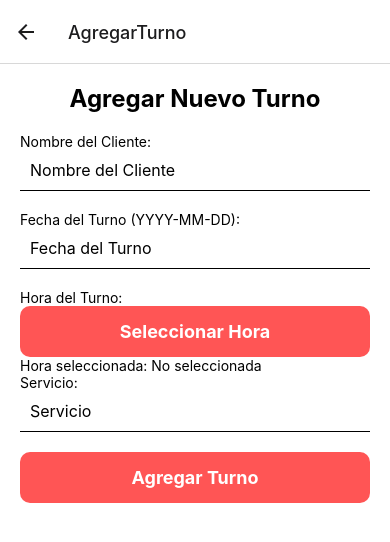
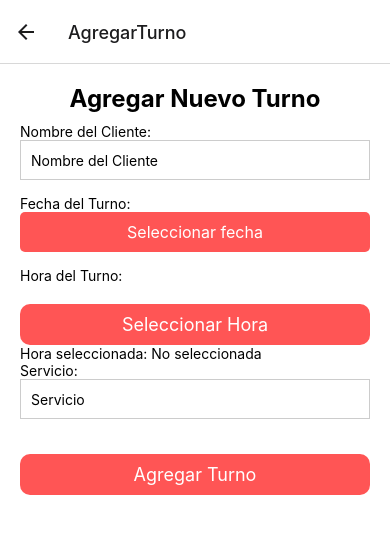
Before and after one commit to OriPalm/Estrella-Movil, a React Native app: screen /AgregarTurno in a window 390 px wide. Shown: the top 542 px of the page. Built offline with nearby package versions, Linux system fonts and the light colour scheme.

Commit message:
Problemas surgidos,arreglados (calendario, editar turnos, agregar turnos dias anteriores)

```diff
--- a/package.json
+++ b/package.json
@@ -21,6 +21,7 @@
     "expo-font": "~12.0.10",
     "expo-status-bar": "~1.12.1",
     "firebase": "^10.14.1",
+    "luxon": "^3.5.0",
     "react": "^18.2.0",
     "react-native": "^0.74.5",
     "react-native-calendars": "^1.1307.0",
--- a/screens/agregarTurnos.js
+++ b/screens/agregarTurnos.js
@@ -1,9 +1,11 @@
-import React, { useState } from 'react';
-import { View, Text, TextInput, Alert, StyleSheet, TouchableOpacity } from 'react-native';
-import DateTimePicker from '@react-native-community/datetimepicker';
+import React, { useState, useEffect } from 'react';
+import { View, Text, TextInput, Alert, StyleSheet, TouchableOpacity, Modal } from 'react-native';
 import { useNavigation, useRoute } from '@react-navigation/native';
 import { firestore } from '../firebaseconfig';
 import { collection, addDoc, query, where, getDocs } from 'firebase/firestore';
+import { Calendar } from 'react-native-calendars';
+import DateTimePicker from '@react-native-community/datetimepicker';
+import { DateTime } from 'luxon';
 
 export default function AgregarTurnos() {
   const route = useRoute();
@@ -14,6 +16,21 @@ export default function AgregarTurnos() {
   const [horaTurno, setHoraTurno] = useState(null);
   const [servicio, setServicio] = useState('');
   const [showTimePicker, setShowTimePicker] = useState(false);
+  const [calendarVisible, setCalendarVisible] = useState(false);
+  const [invalidDate, setInvalidDate] = useState(false);
+
+  useEffect(() => {
+    if (fechaTurno) {
+      const today = DateTime.local().startOf('day');
+      const selectedDate = DateTime.fromISO(fechaTurno).startOf('day');
+
+      if (selectedDate < today) {
+        setInvalidDate(true);
+      } else {
+        setInvalidDate(false);
+      }
+    }
+  }, [fechaTurno]);
 
   const handleNombreClienteChange = (text) => {
     const formattedText = text.replace(/[^a-zA-Z\s]/g, '');
@@ -25,9 +42,31 @@ export default function AgregarTurnos() {
     setServicio(formattedText);
   };
 
+  // Función que verifica si el horario de atención es válido (09:00-12:00 o 15:00-21:00)
+  const verificarHorarioAtencion = (hora) => {
+    const horaFormateada = DateTime.fromJSDate(hora).toFormat('HH:mm');
+
+    // Horarios de atención
+    const horaInicioMañana = DateTime.fromFormat('09:00', 'HH:mm');
+    const horaFinMañana = DateTime.fromFormat('12:00', 'HH:mm');
+    const horaInicioTarde = DateTime.fromFormat('15:00', 'HH:mm');
+    const horaFinTarde = DateTime.fromFormat('21:00', 'HH:mm');
+
+    const horaSeleccionada = DateTime.fromFormat(horaFormateada, 'HH:mm');
+
+    if (
+      (horaSeleccionada >= horaInicioMañana && horaSeleccionada <= horaFinMañana) ||
+      (horaSeleccionada >= horaInicioTarde && horaSeleccionada <= horaFinTarde)
+    ) {
+      return true;
+    } else {
+      return false;
+    }
+  };
+
   const verificarTurnoExistente = async () => {
     try {
-      const horaFormateada = horaTurno.toLocaleTimeString([], { hour: '2-digit', minute: '2-digit' });
+      const horaFormateada = DateTime.fromJSDate(horaTurno).toFormat('HH:mm');
       const q = query(
         collection(firestore, 'turnos'),
         where('fechaTurno', '==', fechaTurno),
@@ -43,8 +82,8 @@ export default function AgregarTurnos() {
 
   const agregarTurno = async () => {
 
-    if (!horaTurno) {
-      Alert.alert('Error', 'Por favor, selecciona una hora antes de agregar el turno.');
+    if (!horaTurno || !verificarHorarioAtencion(horaTurno)) {
+      Alert.alert('Error', 'La hora seleccionada está fuera del horario de atención (09:00-12:00 o 15:00-21:00).');
       return;
     }
 
@@ -53,17 +92,20 @@ export default function AgregarTurnos() {
       return;
     }
 
+
     const turnoExistente = await verificarTurnoExistente();
     if (turnoExistente) {
       Alert.alert('Error', 'Ya hay un turno programado para esta fecha y hora. Por favor selecciona otra.');
       return;
     }
 
+
     try {
+      const horaFormateada = DateTime.fromJSDate(horaTurno).toFormat('HH:mm');
       await addDoc(collection(firestore, 'turnos'), {
         nombreCliente,
         fechaTurno,
-        horaTurno: horaTurno.toLocaleTimeString([], { hour: '2-digit', minute: '2-digit' }),
+        horaTurno: horaFormateada,
         servicio,
       });
       Alert.alert('Éxito', 'Turno agregado exitosamente');
@@ -76,40 +118,34 @@ export default function AgregarTurnos() {
 
   const onChangeTime = (event, selectedTime) => {
     const currentTime = selectedTime || horaTurno;
-    const hours = currentTime.getHours();
-    const minutes = currentTime.getMinutes();
+    setHoraTurno(currentTime);
+    setShowTimePicker(false);
+  };
 
-    const isValidTime =
-      (hours >= 9 && hours < 12) ||
-      (hours >= 15 && hours < 21) ||
-      (hours === 12 && minutes === 0) || // Permite exactamente las 12:00
-      (hours === 21 && minutes === 0);   // Permite exactamente las 21:00
+  const onDayPress = (day) => {
+    const selectedDate = DateTime.fromISO(day.dateString);
+    const today = DateTime.local();
 
-    if (!isValidTime) {
-      setShowTimePicker(false);
-
-      Alert.alert(
-        "Hora no válida",
-        "Por favor, selecciona una hora dentro del horario de atención (09:00-12:00 o 15:00-21:00).",
-        [
-          {
-            text: "OK",
-            onPress: () => setShowTimePicker(true),
-          }
-        ]
-      );
-
+    if (selectedDate.weekday === 7) {
+      Alert.alert('Fecha inválida', 'No puedes seleccionar un domingo.');
       return;
     }
 
-    setShowTimePicker(false);
-    setHoraTurno(currentTime);
+    if (selectedDate < today) {
+      Alert.alert('Fecha inválida', 'No puedes seleccionar una fecha pasada.');
+      return;
+    }
+
+    const formattedDate = selectedDate.toFormat('dd MM yyyy');
+    setFechaTurno(formattedDate);
+    setCalendarVisible(false);
   };
 
   return (
     <View style={styles.container}>
       <Text style={styles.title}>Agregar Nuevo Turno</Text>
 
+      {/* Nombre del Cliente */}
       <Text>Nombre del Cliente:</Text>
       <TextInput
         value={nombreCliente}
@@ -118,18 +154,42 @@ export default function AgregarTurnos() {
         style={styles.input}
       />
 
-      <Text>Fecha del Turno (YYYY-MM-DD):</Text>
-      <TextInput
-        value={fechaTurno}
-        onChangeText={setFechaTurno}
-        placeholder="Fecha del Turno"
-        style={styles.input}
-      />
+      <Text>Fecha del Turno:</Text>
+      <TouchableOpacity onPress={() => setCalendarVisible(true)} style={styles.datePickerButton}>
+        <Text style={styles.dateText}>{fechaTurno ? fechaTurno : 'Seleccionar fecha'}</Text>
+      </TouchableOpacity>
+      {invalidDate && (
+        <Text style={styles.errorText}>La fecha seleccionada no puede ser anterior a la fecha actual.</Text>
+      )}
+
+      <Modal
+        visible={calendarVisible}
+        transparent={true}
+        animationType="slide"
+        onRequestClose={() => setCalendarVisible(false)}
+      >
+        <View style={styles.modalBackground}>
+          <View style={styles.modalContainer}>
+            <Calendar
+              onDayPress={onDayPress}
+              markedDates={{
+                [fechaTurno]: { selected: true, selectedColor: '#ff5555' },
+              }}
+              theme={{
+                selectedDayBackgroundColor: '#ff5555',
+                arrowColor: '#ff5555',
+              }}
+              locale="es"  // Localización en español
+            />
+          </View>
+        </View>
+      </Modal>
 
       <Text>Hora del Turno:</Text>
       <TouchableOpacity style={styles.botonRojo} onPress={() => setShowTimePicker(true)}>
         <Text style={styles.botonTexto}>Seleccionar Hora</Text>
       </TouchableOpacity>
+
       {showTimePicker && (
         <DateTimePicker
           value={horaTurno || new Date()}
@@ -140,7 +200,7 @@ export default function AgregarTurnos() {
         />
       )}
 
-      <Text>Hora seleccionada: {horaTurno ? horaTurno.toLocaleTimeString([], { hour: '2-digit', minute: '2-digit' }) : 'No seleccionada'}</Text>
+      <Text>Hora seleccionada: {horaTurno ? DateTime.fromJSDate(horaTurno).toFormat('HH:mm') : 'No seleccionada'}</Text>
 
       <Text>Servicio:</Text>
       <TextInput
@@ -166,24 +226,55 @@ const styles = StyleSheet.create({
   title: {
     fontSize: 24,
     fontWeight: 'bold',
-    marginBottom: 20,
+    marginBottom: 10,
     textAlign: 'center',
   },
   input: {
-    borderBottomWidth: 1,
-    marginBottom: 20,
+    height: 40,
+    borderColor: '#ccc',
+    borderWidth: 1,
+    marginBottom: 15,
+    paddingLeft: 10,
+  },
+  datePickerButton: {
+    marginBottom: 15,
     padding: 10,
+    backgroundColor: '#ff5555',
+    borderRadius: 5,
+    alignItems: 'center',
+    justifyContent: 'center',
+  },
+  dateText: {
+    color: '#fff',
     fontSize: 16,
+    textAlign: 'center',
   },
   botonRojo: {
     backgroundColor: '#ff5555',
-    paddingVertical: 15,
+    padding: 10,
     borderRadius: 10,
     alignItems: 'center',
+    marginTop: 20,
   },
   botonTexto: {
-    color: 'white',
+    color: '#fff',
     fontSize: 18,
-    fontWeight: 'bold',
+  },
+  errorText: {
+    color: 'red',
+    fontSize: 12,
+    marginTop: 5,
+  },
+  modalBackground: {
+    flex: 1,
+    backgroundColor: 'rgba(0, 0, 0, 0.5)',
+    justifyContent: 'center',
+    alignItems: 'center',
+  },
+  modalContainer: {
+    width: '80%',
+    backgroundColor: 'white',
+    borderRadius: 10,
+    padding: 20,
   },
 });
--- a/screens/editarTurno.js
+++ b/screens/editarTurno.js
@@ -1,20 +1,23 @@
 import React, { useState, useEffect } from 'react';
-import { View, Text, TextInput, Alert, StyleSheet, TouchableOpacity } from 'react-native';
+import { View, Text, TextInput, Alert, StyleSheet, TouchableOpacity, Modal } from 'react-native';
 import { useRoute, useNavigation } from '@react-navigation/native';
 import { firestore } from '../firebaseconfig';
 import { doc, getDoc, updateDoc, query, where, getDocs, collection } from 'firebase/firestore';
 import DateTimePicker from '@react-native-community/datetimepicker';
+import { Calendar } from 'react-native-calendars';  // Importamos Calendar
+import { DateTime } from 'luxon';  // Importamos Luxon
 
 export default function EditarTurno() {
   const route = useRoute();
   const navigation = useNavigation();
   const { turnoId } = route.params;
-
   const [nombreCliente, setNombreCliente] = useState('');
   const [fechaTurno, setFechaTurno] = useState('');
-  const [horaTurno, setHoraTurno] = useState(new Date());
+  const [horaTurno, setHoraTurno] = useState(DateTime.local());
   const [servicio, setServicio] = useState('');
   const [showTimePicker, setShowTimePicker] = useState(false);
+  const [calendarVisible, setCalendarVisible] = useState(false);
+  const [isEditable, setIsEditable] = useState(true);
 
   useEffect(() => {
     const cargarTurno = async () => {
@@ -23,9 +26,17 @@ export default function EditarTurno() {
         const docSnap = await getDoc(docRef);
         if (docSnap.exists()) {
           const data = docSnap.data();
+          const turnoFecha = DateTime.fromISO(data.fechaTurno);
+
+
+          if (turnoFecha < DateTime.local()) {
+            setIsEditable(false);
+            Alert.alert('Turno Pasado', 'Este turno ya ha pasado, solo puedes editar el servicio y el nombre del cliente.');
+          }
+
           setNombreCliente(data.nombreCliente);
           setFechaTurno(data.fechaTurno);
-          setHoraTurno(new Date(`1970-01-01T${data.horaTurno}:00`));
+          setHoraTurno(DateTime.fromISO(`1970-01-01T${data.horaTurno}:00`)); // Usamos Luxon para la hora
           setServicio(data.servicio);
         } else {
           Alert.alert('Error', 'No se encontró el turno.');
@@ -39,9 +50,10 @@ export default function EditarTurno() {
     cargarTurno();
   }, [turnoId]);
 
+
   const verificarTurnoExistente = async () => {
     try {
-      const horaFormateada = horaTurno.toLocaleTimeString([], { hour: '2-digit', minute: '2-digit' });
+      const horaFormateada = horaTurno.toFormat('HH:mm');
       const q = query(
         collection(firestore, 'turnos'),
         where('fechaTurno', '==', fechaTurno),
@@ -55,20 +67,39 @@ export default function EditarTurno() {
     }
   };
 
+
+  const verificarHorarioAtencion = (hora) => {
+    const horaFormat = hora.toFormat('HH:mm');
+    return (
+      (horaFormat >= '09:00' && horaFormat <= '12:00') ||
+      (horaFormat >= '15:00' && horaFormat <= '21:00')
+    );
+  };
+
+  // Actualizar turno
   const actualizarTurno = async () => {
+    if (isEditable && (fechaTurno || horaTurno)) {
       const turnoExistente = await verificarTurnoExistente();
       if (turnoExistente) {
         Alert.alert('Error', 'Ya hay un turno programado para esta fecha y hora. Por favor selecciona otra.');
         return;
       }
 
+      if (!verificarHorarioAtencion(horaTurno)) {
+        Alert.alert('Error', 'La hora seleccionada está fuera del horario de atención (09:00-12:00 o 15:00-21:00).');
+        return;
+      }
+    }
+
     try {
       const docRef = doc(firestore, 'turnos', turnoId);
       await updateDoc(docRef, {
         nombreCliente,
+        servicio,
+        ...(isEditable && {
           fechaTurno,
-        horaTurno: horaTurno.toLocaleTimeString([], { hour: '2-digit', minute: '2-digit' }),
-        servicio,
+          horaTurno: horaTurno.toFormat('HH:mm'),
+        }),
       });
       Alert.alert('Éxito', 'Turno actualizado exitosamente');
       navigation.goBack();
@@ -79,35 +110,33 @@ export default function EditarTurno() {
   };
 
   const onChangeTime = (event, selectedTime) => {
-    const currentTime = selectedTime || horaTurno;
-    const hours = currentTime.getHours();
-    const minutes = currentTime.getMinutes();
-
-    const isValidTime =
-      (hours >= 9 && hours < 12) ||
-      (hours >= 15 && hours < 21) ||
-      (hours === 12 && minutes === 0) || // Permite exactamente las 12:00
-      (hours === 21 && minutes === 0);   // Permite exactamente las 21:00
-
-    if (!isValidTime) {
+    const currentTime = selectedTime || horaTurno.toJSDate();
     setShowTimePicker(false);
 
-      Alert.alert(
-        "Hora no válida",
-        "Por favor, selecciona una hora dentro del horario de atención (09:00-12:00 o 15:00-21:00).",
-        [
-          {
-            text: "OK",
-            onPress: () => setShowTimePicker(true),
-          }
-        ]
-      );
+    const newHora = DateTime.fromJSDate(currentTime);
+    setHoraTurno(newHora);
+  };
 
+
+  const onDayPress = (day) => {
+    const selectedDate = DateTime.fromISO(day.dateString);
+    const today = DateTime.local();
+
+
+    if (selectedDate.weekday === 7) {
+      Alert.alert('Fecha inválida', 'No puedes seleccionar un domingo.');
       return;
     }
 
-    setShowTimePicker(false);
-    setHoraTurno(currentTime);
+    if (selectedDate < today) {
+      Alert.alert('Fecha inválida', 'No puedes seleccionar una fecha pasada.');
+      return;
+    }
+
+
+    const formattedDate = selectedDate.toFormat('dd MM yyyy');
+    setFechaTurno(formattedDate);
+    setCalendarVisible(false);
   };
 
   return (
@@ -122,29 +151,59 @@ export default function EditarTurno() {
         style={styles.input}
       />
 
-      <Text>Fecha del Turno (YYYY-MM-DD):</Text>
-      <TextInput
-        value={fechaTurno}
-        onChangeText={setFechaTurno}
-        placeholder="Fecha del Turno"
-        style={styles.input}
+<Text>Fecha del Turno:</Text>
+<TouchableOpacity
+  onPress={() => setCalendarVisible(true)}
+    style={styles.datePickerButton}
+  disabled={!isEditable}
+>
+  <Text style={styles.dateText}>{fechaTurno ? fechaTurno : 'Seleccionar fecha'}</Text>
+</TouchableOpacity>
+
+      <Modal
+        visible={calendarVisible}
+        transparent={true}
+        animationType="slide"
+        onRequestClose={() => setCalendarVisible(false)}
+      >
+        <View style={styles.modalBackground}>
+          <View style={styles.modalContainer}>
+            <Calendar
+              onDayPress={onDayPress}
+              markedDates={{
+                [fechaTurno]: { selected: true, selectedColor: '#ff5555' },
+              }}
+              theme={{
+                selectedDayBackgroundColor: '#ff5555',
+                arrowColor: '#ff5555',
+              }}
             />
+          </View>
+        </View>
+      </Modal>
+
 
 <Text>Hora del Turno:</Text>
-      <TouchableOpacity style={styles.botonRojo} onPress={() => setShowTimePicker(true)}>
+<TouchableOpacity
+  style={styles.botonRojo}
+  onPress={() => setShowTimePicker(true)}
+  disabled={!isEditable}
+>
   <Text style={styles.botonTexto}>Seleccionar Hora</Text>
 </TouchableOpacity>
+
       {showTimePicker && (
         <DateTimePicker
-          value={horaTurno}
+          value={horaTurno.toJSDate()}
           mode="time"
           is24Hour={true}
           display="default"
           onChange={onChangeTime}
         />
       )}
-      <Text>Hora seleccionada: {horaTurno.toLocaleTimeString([], { hour: '2-digit', minute: '2-digit' })}</Text>
+      <Text>Hora seleccionada: {horaTurno.toFormat('HH:mm')}</Text>
 
+      {/* Servicio */}
       <Text>Servicio:</Text>
       <TextInput
         value={servicio}
@@ -178,6 +237,16 @@ const styles = StyleSheet.create({
     padding: 10,
     fontSize: 16,
   },
+  datePickerButton: {
+    backgroundColor: '#ff5555',
+    padding: 10,
+    borderRadius: 5,
+    alignItems: 'center',
+  },
+  dateText: {
+    color: '#fff',
+    fontSize: 16,
+  },
   botonRojo: {
     backgroundColor: '#ff5555',
     paddingVertical: 15,
@@ -195,4 +264,16 @@ const styles = StyleSheet.create({
     fontSize: 18,
     fontWeight: 'bold',
   },
+  modalBackground: {
+    flex: 1,
+    backgroundColor: 'rgba(0, 0, 0, 0.5)',
+    justifyContent: 'center',
+    alignItems: 'center',
+  },
+  modalContainer: {
+    width: '80%',
+    backgroundColor: 'white',
+    borderRadius: 10,
+    padding: 20,
+  },
 });
```
Also changed, not shown: 1 other file (tests, documents, lock files or other folders). Lines whose indentation alone changed are shown as unchanged.
